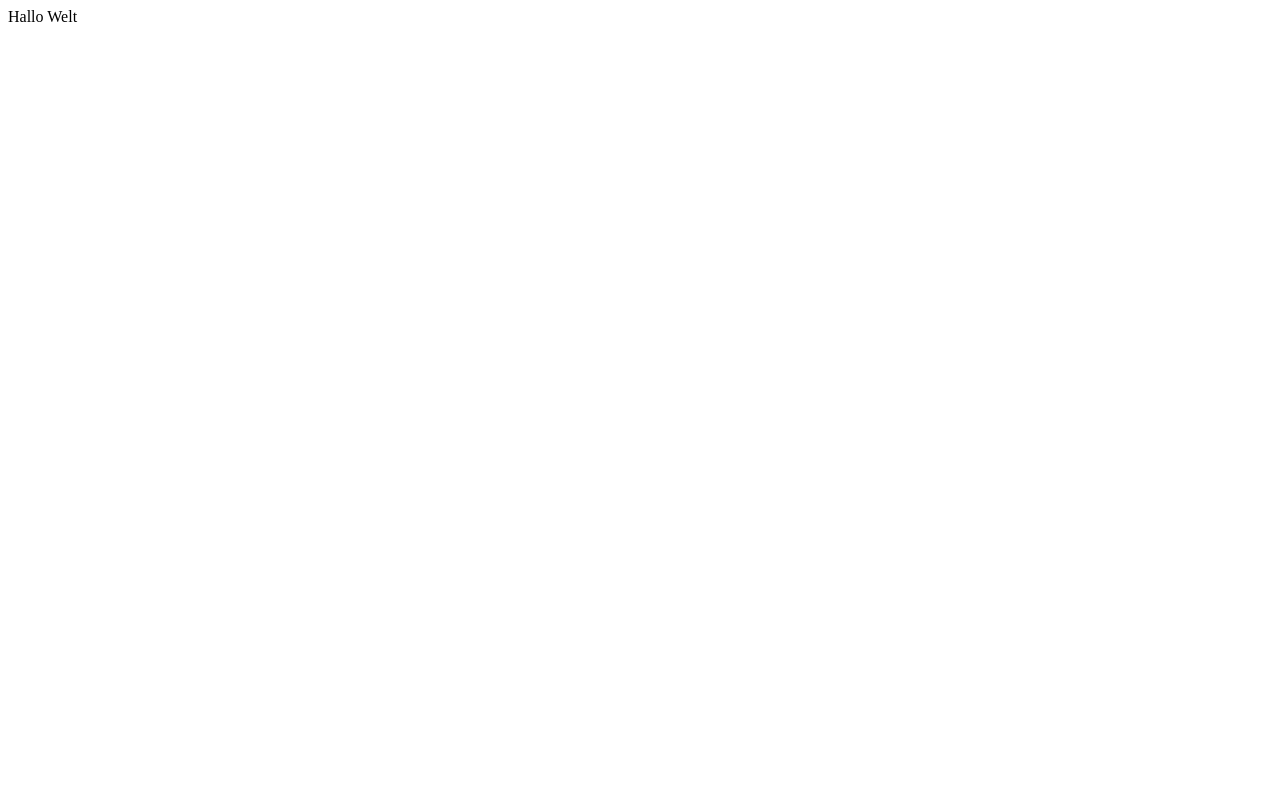
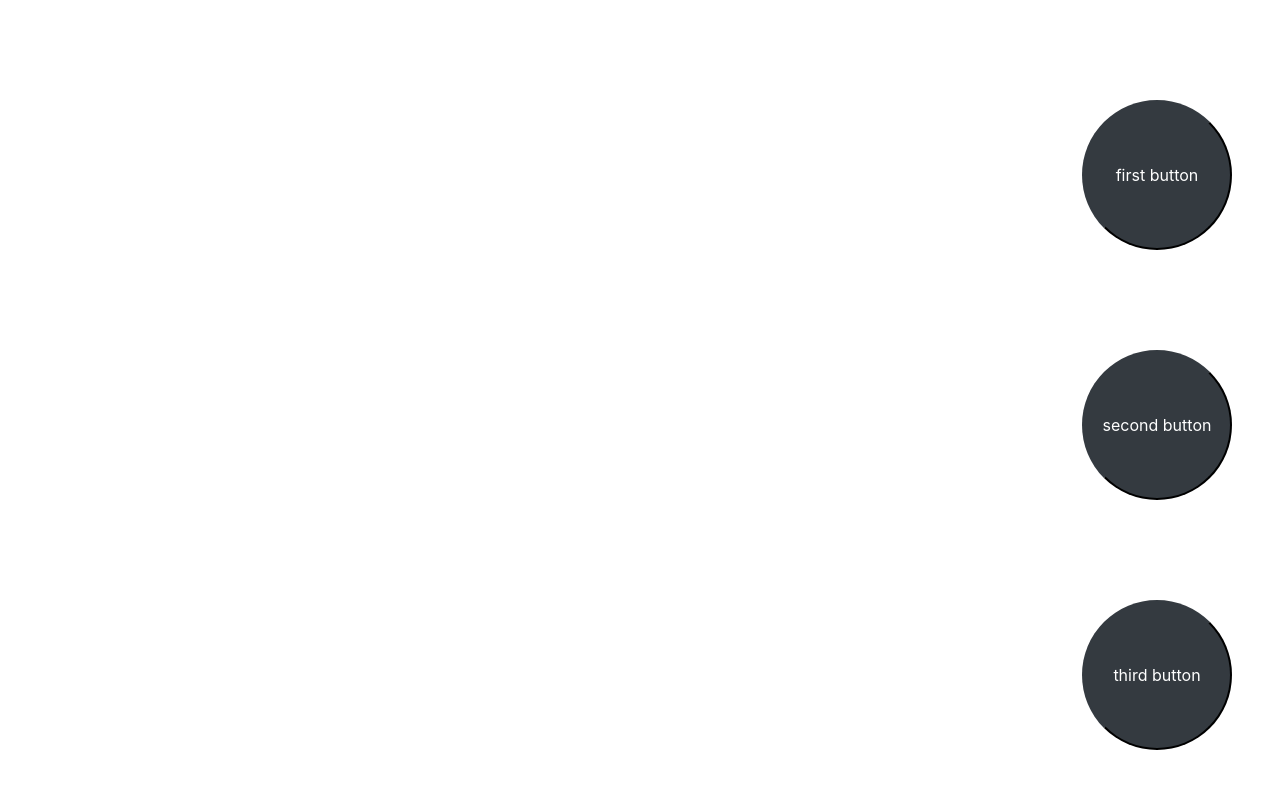
Before and after one commit to LukasPietzschmann/FitnessApp, a JavaScript app in the folder frontend/: page / in a window 1280 px wide. Shown: the top 788 px of the page. Built offline with nearby package versions, Linux system fonts and the light colour scheme; the HTML template or start-up script is replaced by a standard one.

Commit message:
buttons frontPage added

```diff
--- a/frontend/src/App.js
+++ b/frontend/src/App.js
@@ -1,8 +1,9 @@
+import 'bootstrap/dist/css/bootstrap.min.css';
+import FrontPage from './components/FrontPage';
+
 function App() {
 	return (
-		<div>
-			Hallo Welt
-		</div>
+		<FrontPage/>
 	);
 }
 
--- /dev/null
+++ b/frontend/src/components/FrontButtons.css
@@ -0,0 +1,6 @@
+.button {
+	width: 150px;
+    height: 150px;
+	border-radius: 50%;
+	margin-top: 100px;
+}
--- /dev/null
+++ b/frontend/src/components/FrontButtons.js
@@ -0,0 +1,13 @@
+import './FrontButtons.css';
+
+function FrontButtons({ className }) {
+	return (
+		<div className='btn-group-vertical float-right mr-5'>
+			<button className={`button btn-dark`}>first button</button>
+			<button className={`button btn-dark`}>second button</button>
+			<button className={`button btn-dark`}>third button</button>
+		</div>
+	)
+}
+
+export default FrontButtons;
--- /dev/null
+++ b/frontend/src/components/FrontPage.js
@@ -0,0 +1,11 @@
+import FrontButtons from './FrontButtons';
+
+function FrontPage({ className }) {
+	return (
+		<div>
+			<FrontButtons/>
+		</div>
+	);
+}
+
+export default FrontPage;
```
Also changed, not shown: frontend/package.json (+8 -1 lines), 1 other file (tests, documents, lock files or other folders).
